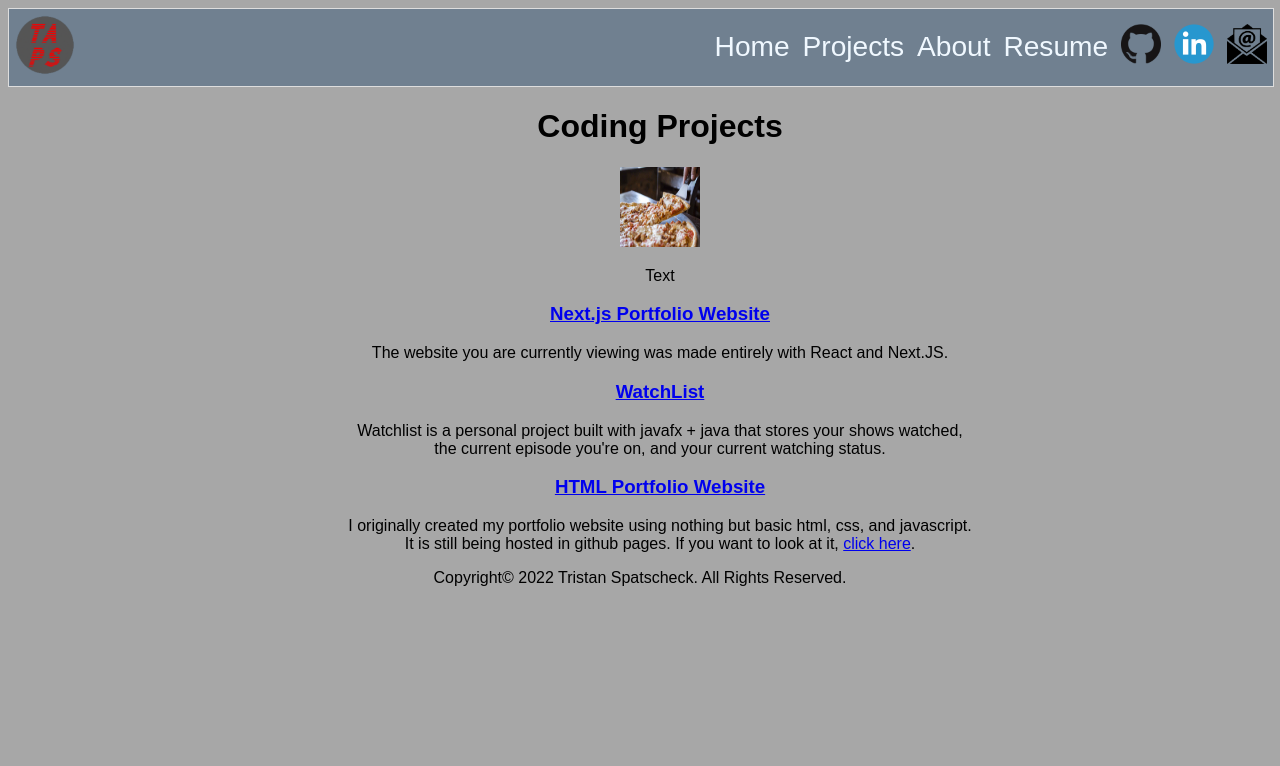
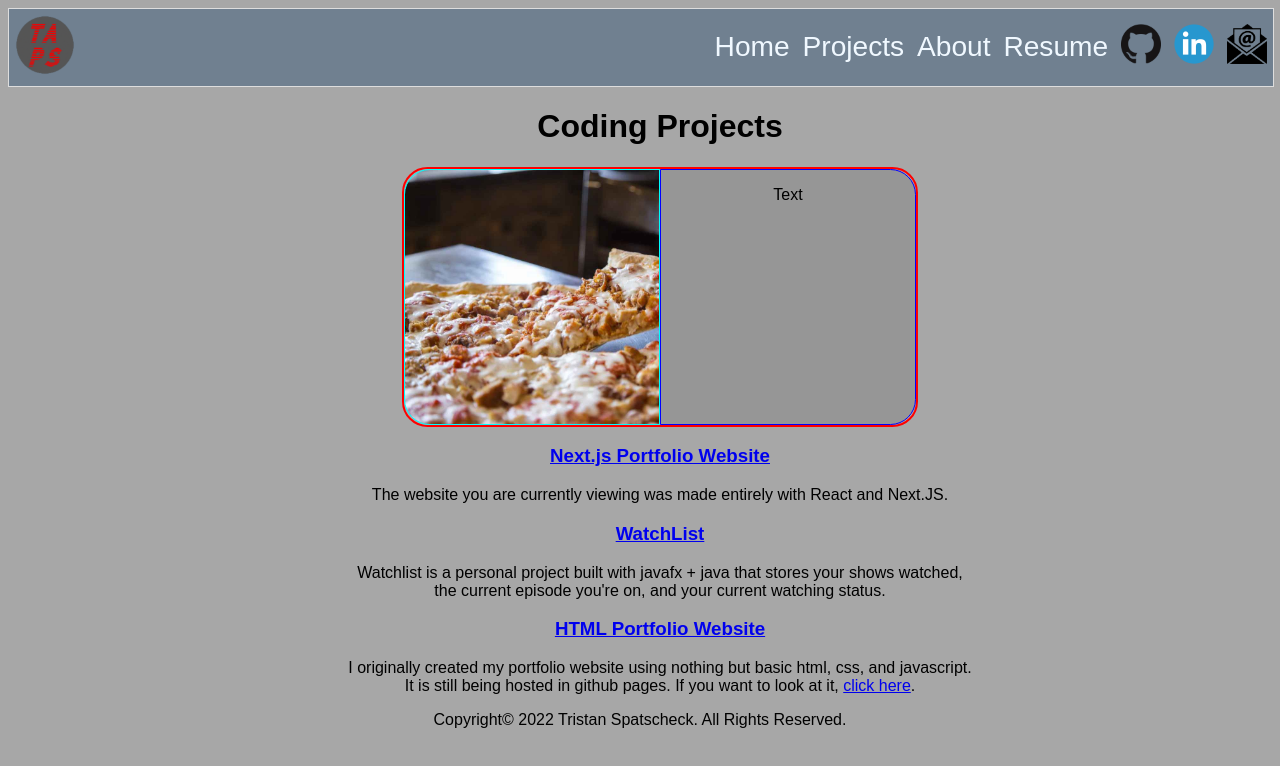
Before and after one commit to tapscodes/tapscodes.github.io, a Next.js app: page /projects in a window 1280 px wide. Shown: the top 766 px of the page. Built offline with nearby package versions, Linux system fonts and the light colour scheme.

Commit message:
Fixed ImageDescriptionBox (except centered text)

```diff
--- a/pages/projects.js
+++ b/pages/projects.js
@@ -11,7 +11,7 @@ const Projects = () => {
             </Head>
             <ul>
                 <h1>Coding Projects</h1>
-                <ImageDescriptionBox href="https://github.com/tapscodes" target="_blank" src="Images/pizza.jpg" text="Text" width="80vw" height="80vw"/>
+                <ImageDescriptionBox href="https://github.com/tapscodes" target="_blank" img_url="Images/pizza.jpg" text="Text"/>
                 <h3><Link href="https://github.com/tapscodes/tapscodes.github.io">Next.js Portfolio Website</Link></h3>
                 <p>The website you are currently viewing was made entirely with React and Next.JS.</p>
                 <h3><Link href="https://github.com/tapscodes/WatchList">WatchList</Link></h3>
--- a/styles/components/ImageDescriptionBox.module.css
+++ b/styles/components/ImageDescriptionBox.module.css
@@ -1,14 +1,42 @@
 .box{
+
     display: flex;
     flex-wrap: nowrap;
     flex-direction: row;
+    margin: 0 auto;
 
-    border: 0.01vw solid rgb(255,0,0);
+    width: 40vw;
+    height: 20vw;
+
+    border: 0.2vw solid rgb(255,0,0);
     border-radius: 2vw;
 }
 .image{
     flex: 3;
+
+    display: flex;
+    background-size: cover;
+    background-repeat: no-repeat;
+
+    border: 0.01vw solid rgb(0,255,255);
+    border-top-left-radius: 2vw;
+    border-bottom-left-radius: 2vw;
+}
+.image a{
+    font-size: 0;
+    display: flex;
+    height: 100%;
+    width: 100%;
 }
 .textbox{
     flex: 3;
+
+    justify-content: center;
+    align-items: center;
+
+    background-color: rgb(150, 150, 150);
+
+    border: 0.01vw solid rgb(0,0,255);
+    border-top-right-radius: 2vw;
+    border-bottom-right-radius: 2vw;
 }
--- a/xtra/components/ImageDescriptionBox.js
+++ b/xtra/components/ImageDescriptionBox.js
@@ -1,22 +1,18 @@
 import styles from "../../styles/components/ImageDescriptionBox.module.css";
-import ImageLink from "./ImageLink";
 /*
 Params:
--src = image source path
+-img_url = image source path
+-target = target link param
 -href = link for image
--target = target image param
--width = image width
--height = image height
--fill = image fill
 -text = text for textbox
 */
 const ImageDescriptionBox = (props) => {
     return (
-        <div className="box">
-            <div className="image">
-                <ImageLink href={props.href} target={props.target} src={props.src} width={props.width} height={props.height}/>
+        <div className={styles.box}>
+            <div className={styles.image} style={{backgroundImage:"url(" + props.img_url + ")"}}>
+                <a href={props.href}>You Should Never See This Text, It's Just Here To Make The Image A Link</a>
             </div>
-            <div className="textbox">
+            <div className={styles.textbox}>
                 <p>{props.text}</p>
             </div>
         </div>
```
